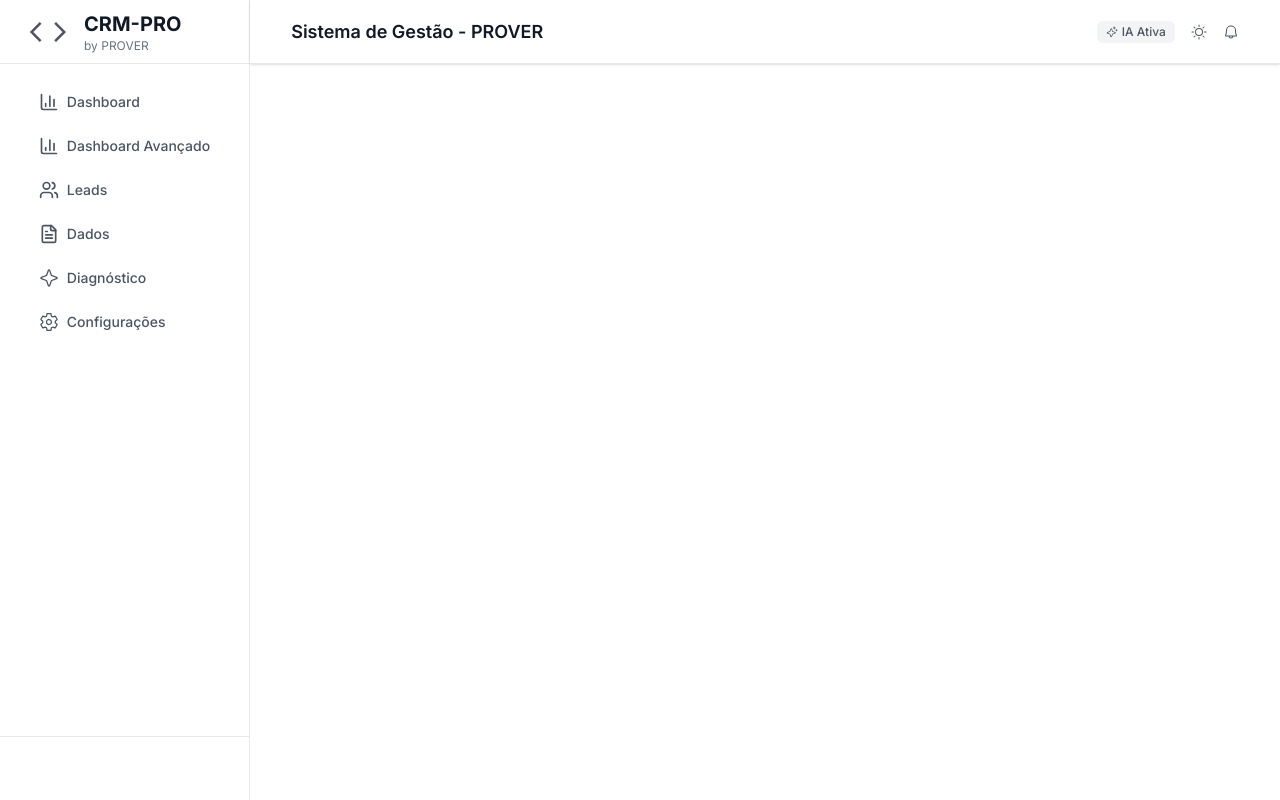
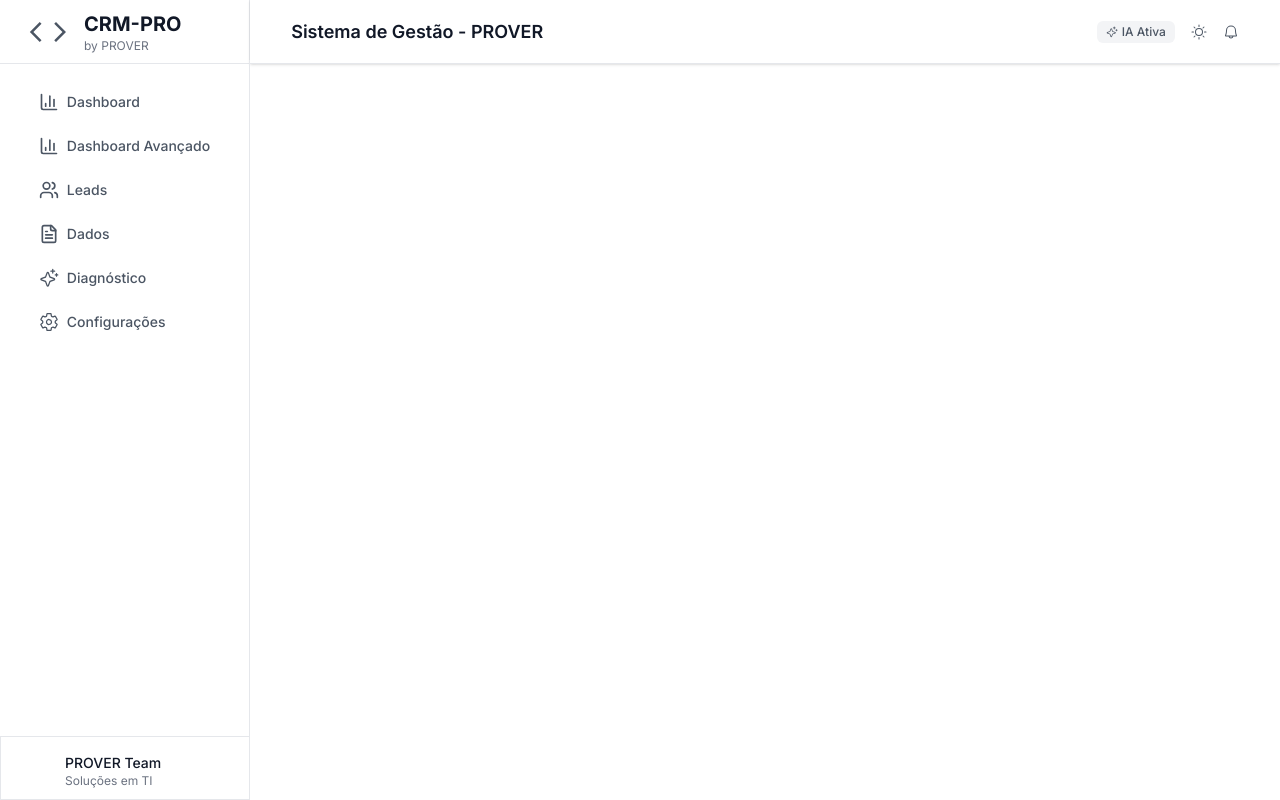
Before and after one commit to Brenobn/CRM-Prover-Web, a React (Vite) app: page / in a window 1280 px wide. Built offline with nearby package versions, Linux system fonts and the light colour scheme.

Commit message:
Changing the icon. Changing the div to a nav too

```diff
--- a/src/app.tsx
+++ b/src/app.tsx
@@ -1,7 +1,7 @@
 import { Header } from './components/header';
 
 import { LuChartColumn, LuUsers, LuFileText } from 'react-icons/lu';
-import { PiStarFour } from 'react-icons/pi';
+import { PiSparkle } from 'react-icons/pi';
 import { IoSettingsOutline } from 'react-icons/io5';
 import { MdOutlineArrowBackIos, MdOutlineArrowForwardIos } from 'react-icons/md';
 
@@ -23,7 +23,7 @@ export function App() {
       <Header />
 
       {/* Menu */}
-      <div className="flex items-center flex-col bg-background-900 text-center col-span-1 row-span-2 border-r-[0.8px] border-r-[rgb(229,231,235)]">
+      <nav className="flex items-center flex-col bg-background-900 text-center col-span-1 row-span-2 border-r-[0.8px] border-r-[rgb(229,231,235)]">
         <div className='flex items-start flex-col mt-6'>
           <a className='w-full flex items-center px-3 py-2 rounded-lg gap-2 group cursor-pointer mb-2 text-sm font-medium text-gray-100 transition-colors hover:text-gray-200 hover:bg-gray-75'>
             <LuChartColumn size={20} className='text-gray-100 transition-colors group-hover:text-gray-200'/>
@@ -42,7 +42,7 @@ export function App() {
             Dados
           </a>
           <a className='w-full flex items-center px-3 py-2 rounded-lg gap-2 group cursor-pointer mb-2 text-sm font-medium text-gray-100 transition-colors hover:text-gray-200 hover:bg-gray-75'>
-            <PiStarFour size={20} className='text-gray-100 transition-colors group-hover:text-gray-200'/>
+            <PiSparkle size={20} className='text-gray-100 transition-colors group-hover:text-gray-200'/>
             Diagnóstico
           </a>
           <a className='w-full flex items-center px-3 py-2 rounded-lg gap-2 group cursor-pointer mb-2 text-sm font-medium text-gray-100 transition-colors hover:text-gray-200 hover:bg-gray-75'>
@@ -50,7 +50,7 @@ export function App() {
             Configurações
           </a>
         </div>
-      </div>
+      </nav>
 
       {/* Search */}
       <div className="pt-16 px-16 col-span-1 row-span-1">
@@ -63,11 +63,17 @@ export function App() {
       </div>
 
       {/* NewNote */}
-      <a
-        href="#"
-        className="flex items-center justify-center border-t-[0.8px] border-t-[rgb(229,231,235)] border-r-[0.8px] border-r-[rgb(229,231,235)] col-span-1 row-span-1"
-      >
-      </a>
+      <div className="p-4 border border-[rgb(229,231,235)] ">
+        <div className='flex items-center'>
+          <span className='relative flex size-8 shrink-0 overflow-hidden rounded-full h-9 w-9'>
+            <div className='bg-blue-400 h-full w-full rounded-full flex items-center justify-center text-white text-sm font-medium'>P</div>
+          </span>
+          <div className='ml-3'>
+            <h4 className='text-sm font-medium text-gray-300'>PROVER Team</h4>
+            <p className='text-xs text-gray-90'>Soluções em TI</p>
+          </div>
+        </div>
+      </div>
     </div>
 
     </>
```
